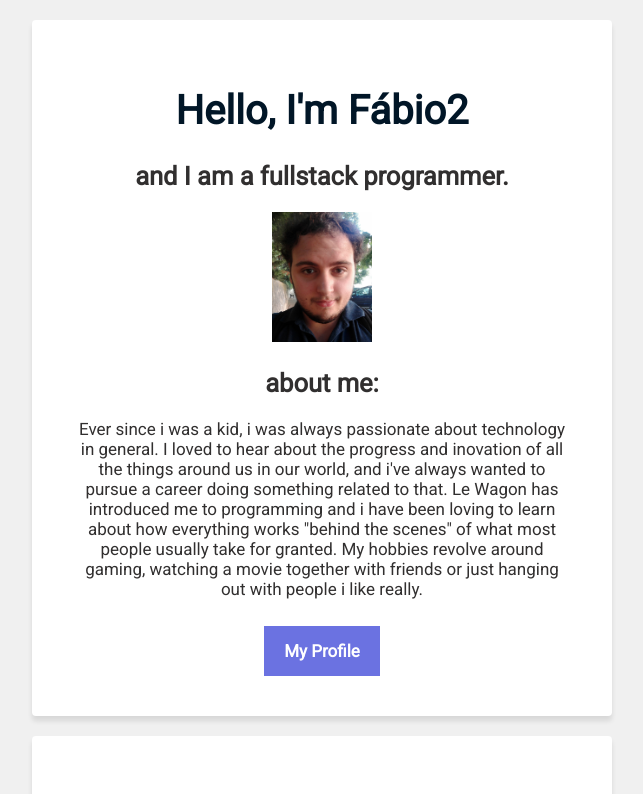
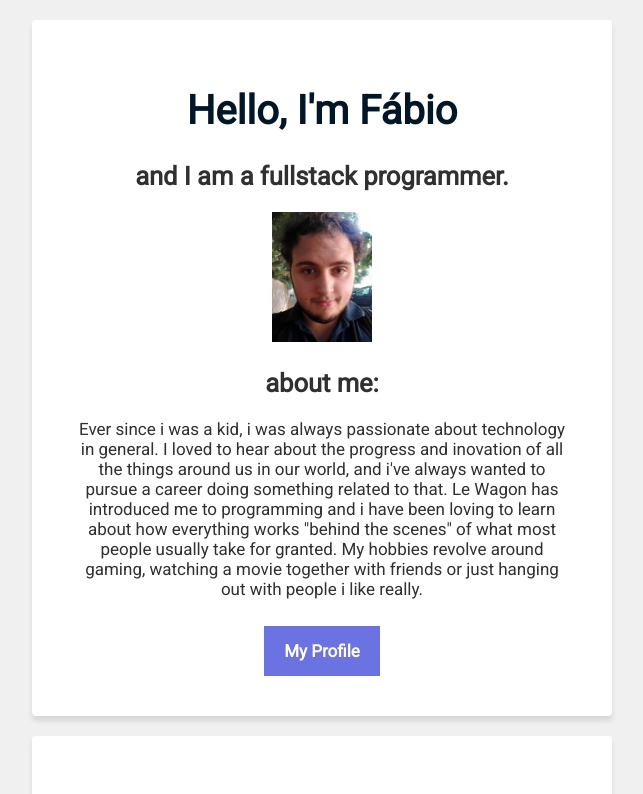
Before and after one commit to Fabifreire/F-bio-Profile, a plain HTML site: page index.html in a window 1280 px wide. Shown: the top 794 px of the page, without its empty margins (318-961 px from the left). Drawn offline with Linux system fonts and the light colour scheme.

Commit message:
my profile page

```diff
--- a/index.html
+++ b/index.html
@@ -10,7 +10,7 @@
   </head>
   <body>
     <div class="card-white">
-      <h1>Hello, I'm Fábio2</h1>
+      <h1>Hello, I'm Fábio</h1>
       <h2> and I am a fullstack programmer. </h2>
       <img src="images/Profile.jpg" alt="Fábio" width=100 id="img-circle">
       <h2> about me: </h2>
```
